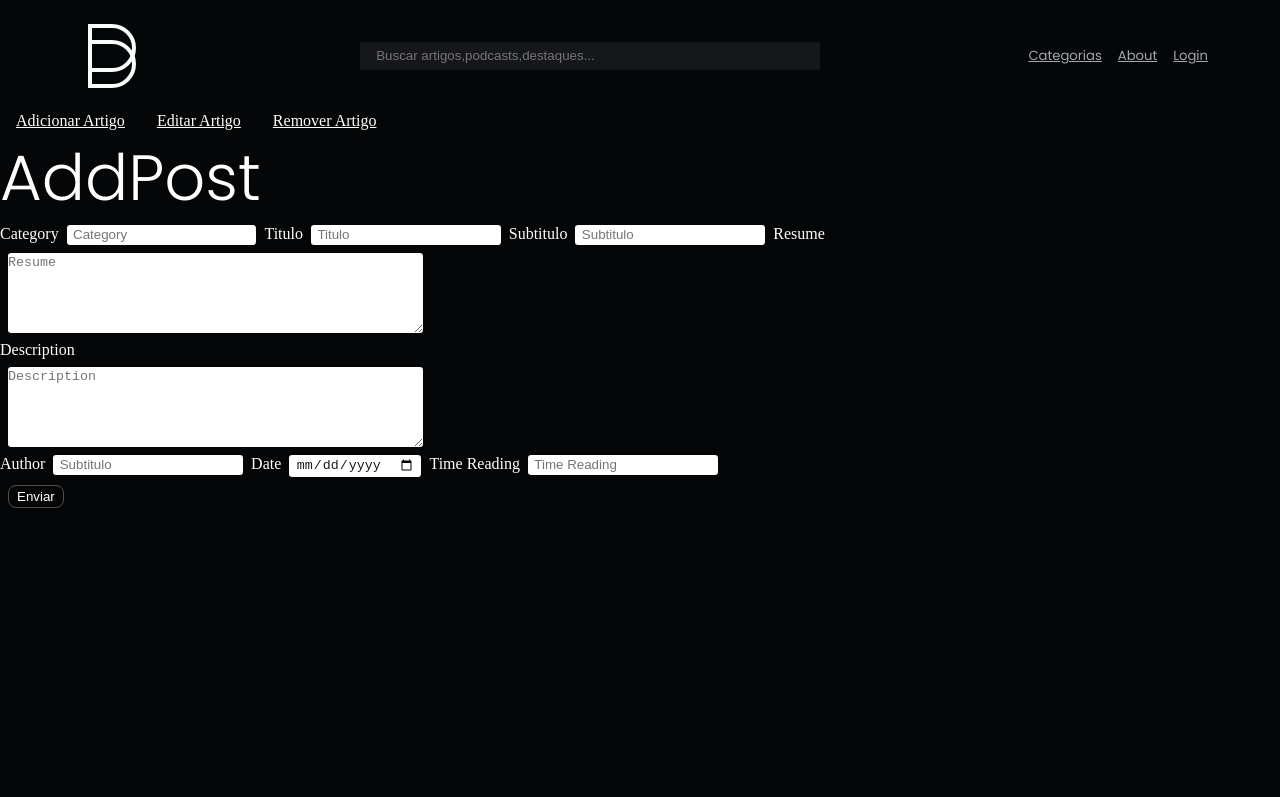
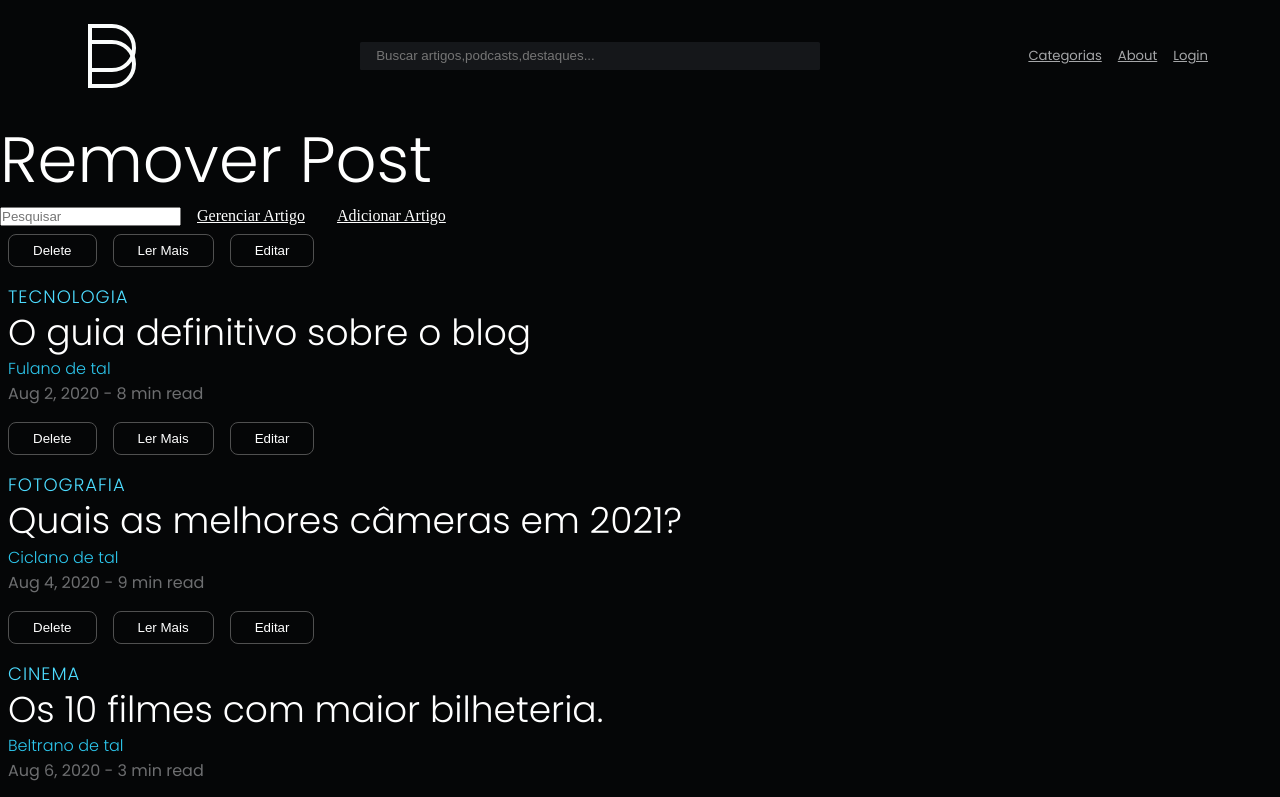
Before and after one commit to WilliamsWallace-dev/Blog, a React (Create React App) app: page /gerenciarPosts in a window 1280 px wide. Shown: the top 797 px of the page. Built offline with nearby package versions, Linux system fonts and the light colour scheme; data requests are answered from the project's data file.

Commit message:
Gerenciar Artigo - Deletar/Ler Mais/Editar Artigo

```diff
--- a/db.json
+++ b/db.json
@@ -71,7 +71,7 @@
       "time": "8 min read"
     },
     {
-      "id": "8",
+      "id": 8,
       "category": "Jogos",
       "title": "titan o jogo",
       "subtitle": "titan de agua",
@@ -79,17 +79,6 @@
       "description": "2022-11-05",
       "author": "10",
       "date": "Jogo de titans é baseado nos titants",
-      "time": "undefined"
-    },
-    {
-      "id": "9",
-      "category": "aaaaaa",
-      "title": "aaaaaa",
-      "subtitle": "aaaa",
-      "resume": "aaaaaaa",
-      "description": "2022-10-20",
-      "author": "5",
-      "date": "aaaaaaaaaaaa",
       "time": "undefined"
     }
   ],
--- a/src/components/Formulario/addPost.js
+++ b/src/components/Formulario/addPost.js
@@ -6,7 +6,7 @@ import {BlogContext} from "../../context/blog"
 
 const AddPost = ()=>{
 
-  const {posts} = useContext(BlogContext);
+  const {posts,setPosts} = useContext(BlogContext);
 
 
 
@@ -19,22 +19,39 @@ const AddPost = ()=>{
   const add = ()=>{
         document.querySelectorAll(".formulario-container input").forEach((element,index)=>{
           formulario[index] = element.value
+          element.value = "";
         })
-        formulario[formulario.length] = document.querySelector('.formulario-container textarea').value;
-        console.log(posts.length)
+        // formulario[formulario.length] = document.querySelectorAll('.formulario-container textarea').value;
+        // formulario = [...formulario,...document.querySelectorAll('.formulario-container textarea')]
+        document.querySelectorAll('.formulario-container textarea').forEach((element,index)=>{
+          formulario = [...formulario,element.value]
+          element.value = "";
+        })
+        console.log(formulario)
         api.post('/posts', {
-        id : `${posts.length + 1}`,
+        id : posts.length + 1 ,
         category: `${formulario[0]}`,
         title: `${formulario[1]}`,
         subtitle: `${formulario[2]}`,
-        resume: `${formulario[3]}`,
-        description: `${formulario[4]}`,
-        author: `${formulario[5]}`,
-        date: `${formulario[6]}`,
-        time: `${formulario[7]}`,
+        author: `${formulario[3]}`,
+        date: `${formulario[4]}`,
+        time: `${formulario[5]}`,
+        resume: `${formulario[6]}`,
+        description: `${formulario[7]}`
         })
         .then(function (response) {
           console.log(response);
+          setPosts([...posts,{
+            id : posts.length + 1 ,
+            category : `${formulario[0]}`,
+            title: `${formulario[1]}`,
+            subtitle: `${formulario[2]}`,
+            resume: `${formulario[3]}`,
+            description: `${formulario[4]}`,
+            author: `${formulario[5]}`,
+            date: `${formulario[6]}`,
+            time: `${formulario[7]}`,
+            }])
         })
         .catch(function (error) {
           console.log(error);
--- /dev/null
+++ b/src/components/Formulario/gerenciarPost.js
@@ -0,0 +1,119 @@
+import api from "../../services/api"
+import { useEffect,useState,useContext } from "react";
+
+import {BlogContext} from "../../context/blog"
+
+const EditarPost = ()=>{
+
+}
+
+const GerenciarPost = ()=>{
+
+  const {posts,setPosts} = useContext(BlogContext);
+  const [update,setUpdate] = useState([]);
+
+  //Função que apresenta o formulario para editar o Post selecionado
+  const Card = ([id,option])=>{
+    setUpdate([id,option]);
+  }
+
+  //Função que remove a Post selecionado.
+  const remove = (id)=>{
+    // setPosts(post =>{
+    //   post.splice(id,1)
+    //   console.log(post)
+    //   return post
+    // } );
+    setPosts(posts.filter((post)=>post.id != id))
+
+
+    api.delete(`/posts/${id}`)
+    .then((response)=>{
+      console.log(response)
+    })
+    .catch((error)=>console.log(error))
+
+  }
+
+  return (
+    <>
+
+      <div className="formulario-container removePost-container ">
+      {
+        posts.map((post,index,posts)=>{
+          if(update[0] === post.id && update[1] === "update"){
+            return(
+              <>
+                <div className= "List-removePost p-1">
+                  <h5>{post.category}</h5>
+                  <h3>{post.title}</h3>
+                  <h6 className = "color-blue-normal">{post.author}</h6>
+                  <p>{`${post.date} - ${post.time}`}</p>
+                </div>
+                <div>
+                <section className="formulario-container">
+                  <form>
+                    <label>Category</label>
+                    <input type="text" placeholder="Category"></input>
+                    <label>Titulo</label>
+                    <input type="text" placeholder="Titulo"></input>
+                    <label>Subtitulo</label>
+                    <input type="text" placeholder="Subtitulo"></input>
+                    <label>Resume</label>
+                    <textarea rows="4" cols="50" placeholder="Resume"></textarea>
+                    <label>Description</label>
+                    <textarea rows="4" cols="50" placeholder="Description"></textarea>
+                    <label>Author</label>
+                    <input type="text" placeholder="Subtitulo"></input>
+                    <label>Date</label>
+                    <input type="date" placeholder="Date"></input>
+                    <label>Time Reading</label>
+                    <input type="number" placeholder="Time Reading"></input>
+                  </form>
+                  <button className="" type="button" onClick={()=>EditarPost()} >Enviar</button>
+                  <button className="" type="button" onClick={()=>Card("")} >Cancelar</button>
+                  </section>
+                </div>
+              </>
+            )
+          }if(update[0] === post.id && update[1] === "view"){
+            return(
+              <>
+                <div className= "List-removePost p-1">
+                  <section className= "post-container p-1">
+                    <h5>{post.category}</h5>
+                    <h3>{post.title}</h3>
+                    <p>{post.resume}</p>
+                    <p>{post.description}</p>
+                    <div className="inf-container mt-3">
+                        <h6 className = "color-blue-normal">{post.author}</h6>
+                        <p>{`${post.date} - ${post.time}`}</p>
+                    </div>
+                  </section>
+                  <button className="" type="button" onClick={()=>Card("")} >Voltar</button>
+                </div>
+              </>
+            )
+          }else return(
+                  <>
+                    <div>
+                        <button style={{padding: .5+"rem" + " " + 1.5 +"rem"}} className="button-deletePost" type="button" onClick={()=>remove(post.id)}>Delete</button>
+                        <button style={{padding: .5+"rem" + " " + 1.5 +"rem"}} className="button-editePost" type="button" onClick={()=>Card([post.id,"view"])} >Ler Mais</button>
+                        <button style={{padding: .5+"rem" + " " + 1.5 +"rem"}} className="button-lerMaisPost" type="button" onClick={()=>Card([post.id,"update"])}>Editar</button>
+                    </div>
+                    <div className= "List-removePost p-1">
+                        <h5>{post.category}</h5>
+                        <h3>{post.title}</h3>
+                        <h6 className = "color-blue-normal">{post.author}</h6>
+                        <p>{`${post.date} - ${post.time}`}</p>
+                    </div>
+                  </>
+                    )
+                })
+              }
+                    </div>
+                  </>
+  )
+}
+
+export default GerenciarPost;
--- a/src/components/Formulario/removePost.js
+++ /dev/null
@@ -1,52 +0,0 @@
-import api from "../../services/api"
-import { useEffect,useState,useContext } from "react";
-
-import {BlogContext} from "../../context/blog"
-
-
-const RemovePost = ()=>{
-
-  const {posts} = useContext(BlogContext);
-
-
-
- console.log("renderizei Form ")
-
-  const remove = (id)=>{
-    api.delete(`/posts/${id}`)
-    .then((response)=>{console.log(response)})
-    .catch((error)=>console.log(error))
-  }
-
-  return (
-    <>
-    <section className="removePost container">
-      <h1>Remover Post</h1>
-      <input type = "text" placeholder="Pesquisar"></input>
-      <div className="formulario-container removePost-container ">
-      {
-        posts.map((post,index,posts)=>{
-          console.log(post.id)
-          return(
-            <>
-              <div>
-                <button className="button-deletePost" type="button" onClick={()=>remove(post.id)}></button>
-              </div>
-              <div className= "List-removePost p-1">
-                <h5>{post.category}</h5>
-                <h3>{post.title}</h3>
-                <h6 className = "color-blue-normal">{post.author}</h6>
-                <p>{`${post.date} - ${post.time}`}</p>
-              </div>
-            </>
-          )
-        })
-      }
-    <button className="removePost-button" type="button">Enviar</button>
-    </div>
-    </section>
-    </>
-  )
-}
-
-export default RemovePost;
--- a/src/components/HeaderForm/index.js
+++ b/src/components/HeaderForm/index.js
@@ -4,9 +4,10 @@ function HeaderForm () {
   return(
   <>
   <section>
-    <Link className="p-2" to="/gerenciarPosts">Adicionar Artigo</Link>
-    <Link className="p-2" to="/gerenciarPosts/editePost">Editar Artigo</Link>
-    <Link className="p-2" to="/gerenciarPosts/removePost">Remover Artigo</Link>
+      <h1>Remover Post</h1>
+      <input type = "text" placeholder="Pesquisar"></input>
+    <Link className="p-2" to="/gerenciarPosts">Gerenciar Artigo</Link>
+    <Link className="p-2" to="/gerenciarPosts/addPost">Adicionar Artigo</Link>
     <Outlet></Outlet>
   </section>
   </>
--- a/src/pages/Main/index.js
+++ b/src/pages/Main/index.js
@@ -1,6 +1,4 @@
 import Post from "../../components/Post";
-import Formulario from "../../components/Formulario/addPost"
-import FormLogin from "../../components/FormLogin";
 
 import {BlogContext} from "../../context/blog"
 import {useContext} from "react"
@@ -39,7 +37,6 @@ const Main = ()=>{
           })
         }
 
-        {/* <button className="button-post-container" onClick={creatMain}>CliqueAqui</button> */}
       </div>
     </section>
     </>
--- a/src/routes/index.js
+++ b/src/routes/index.js
@@ -6,7 +6,7 @@ import Article from "../pages/Article"
 import Header from "../components/Header"
 import FormLogin from "../components/FormLogin";
 import AddPost from "../components/Formulario/addPost";
-import RemovePost from "../components/Formulario/removePost";
+import GerenciarPost from "../components/Formulario/gerenciarPost";
 
 import { BlogContext } from "../context/blog";
 import HeaderForm from "../components/HeaderForm";
@@ -22,9 +22,8 @@ const BlogRoutes = ()=>{
           <Route  index element= {<Main/>} ></Route>
           <Route  path="login"element= {<FormLogin/>} ></Route>
           <Route  path="gerenciarPosts/"element= {<HeaderForm/>} >
-            <Route  index element= {<AddPost/>} ></Route>
-            <Route  path="removePost"element= {<RemovePost/>} ></Route>
-            <Route  path="editePost"element= {<AddPost/>} ></Route>
+            <Route  index element= {<GerenciarPost/>} ></Route>
+            <Route  path="addPost"element= {<AddPost/>} ></Route>
           </Route>
 
           {
```
